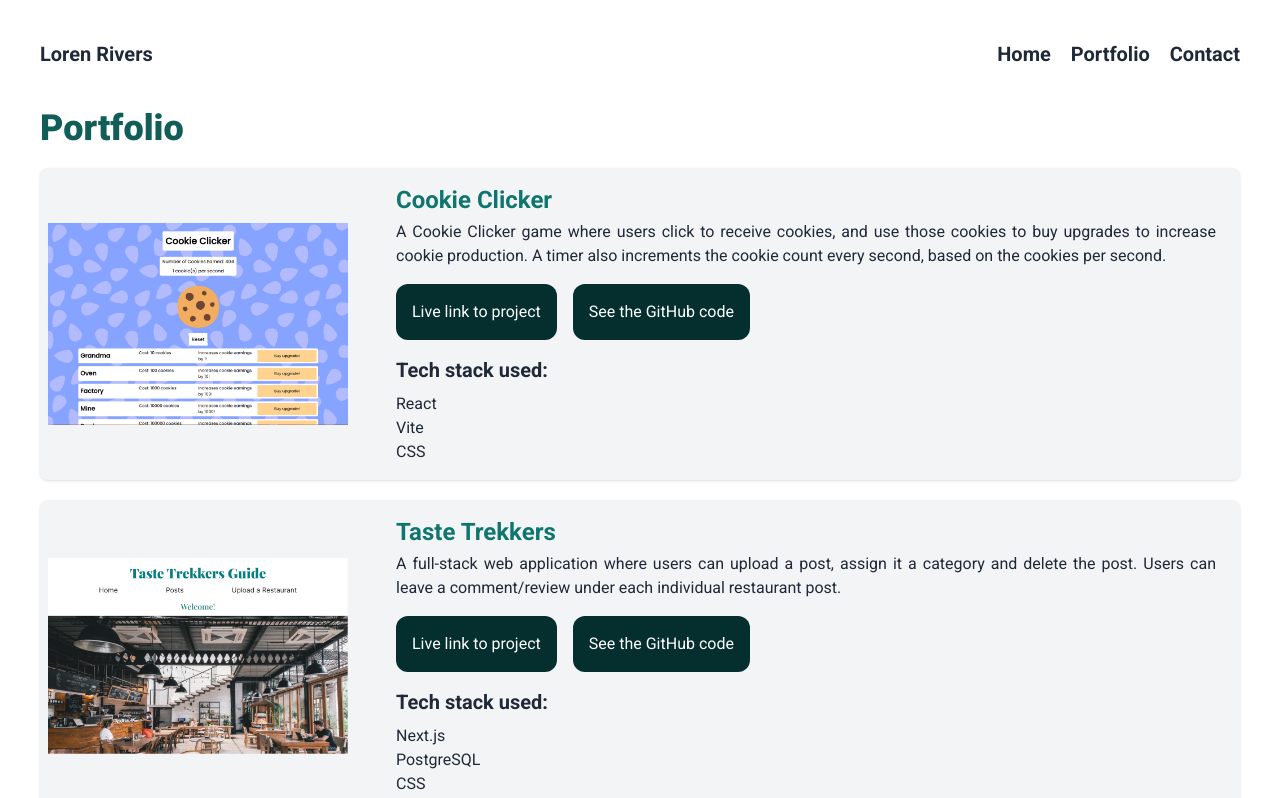
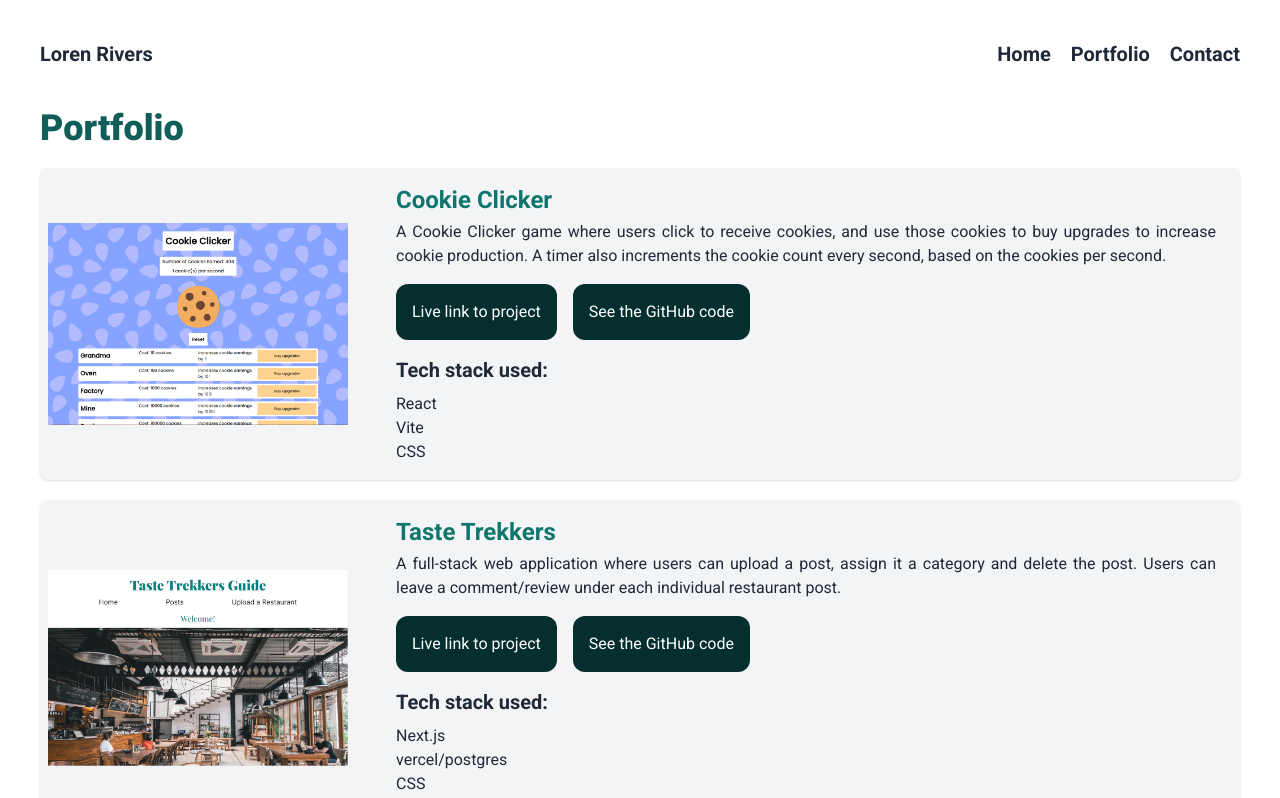
Before and after one commit to lorenrivers/portfolio-website, a React (Vite) app: page /portfolio in a window 1280 px wide. Shown: the top 798 px of the page. Built offline with nearby package versions, Linux system fonts and the light colour scheme; a web font is replaced by a local one.

Commit message:
added additional tech to 1x project tech stack

```diff
--- a/src/Components/projects.js
+++ b/src/Components/projects.js
@@ -14,7 +14,7 @@ export const projects = [
       "A full-stack web application where users can upload a post, assign it a category and delete the post. Users can leave a comment/review under each individual restaurant post.",
     urlLink: "https://restaurant-guide-project.vercel.app/",
     gitHubLink: "https://github.com/lorenrivers/restaurant-guide-project",
-    techStack: ["Next.js", "PostgreSQL", "CSS"],
+    techStack: ["Next.js", "vercel/postgres", "CSS", "framer-motion"],
     screenshot: "/taste-trekkers.png",
   },
   {
```
